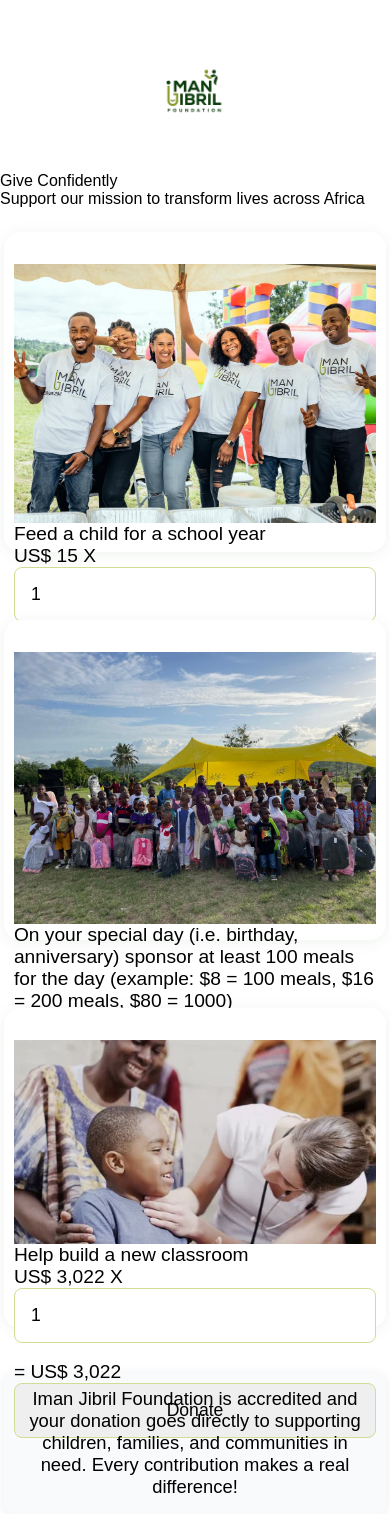
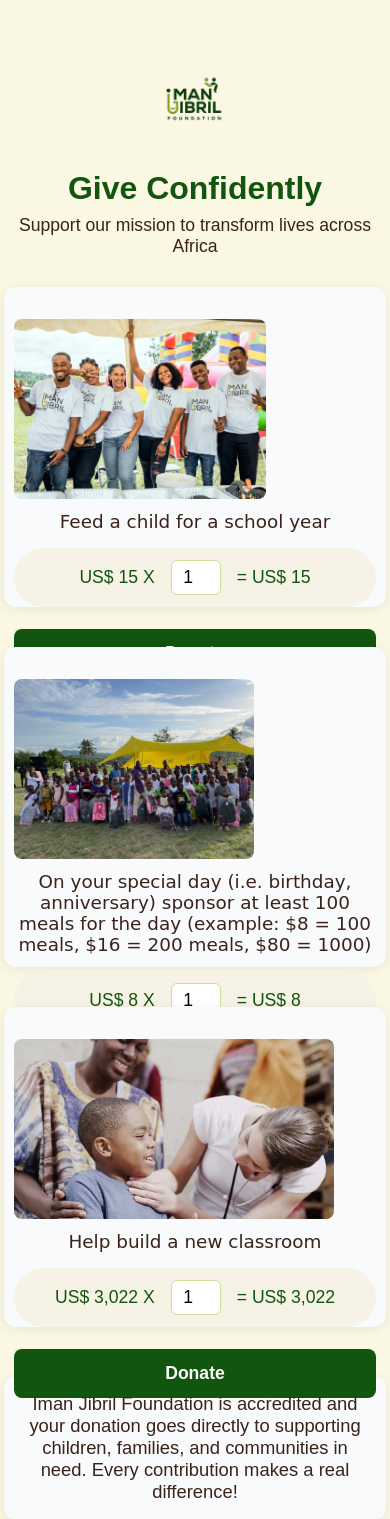
Before and after one commit to PrinceAmoakoBannerman/NGO, a Django app: page /donate/ in a window 390 px wide. Before the commit the page ends 1493 px from the top, so only its background shows below. Run offline with Django 5.2, Linux system fonts and the light colour scheme.

Commit message:
Revert to template-specific CSS for donate, sign in, and sign up pages

```diff
--- a/accounts/templates/accounts/donate.html
+++ b/accounts/templates/accounts/donate.html
@@ -6,62 +6,138 @@
   <title>Donate - Iman Jibril Foundation</title>
   <link rel="stylesheet" href="{% static 'css/style.css' %}">
   <style>
+    body {
+      background: #faf7e3;
+    }
+    .donate-logo {
+      display: block;
+      margin: 40px auto 10px auto;
+      max-width: 220px;
+      width: 40%;
+    }
+    .donate-header {
+      text-align: center;
+      margin-bottom: 30px;
+    }
+    .donate-title {
+      font-size: 2rem;
+      color: #12550f;
+      font-weight: bold;
+      margin-bottom: 8px;
+    }
+    .donate-subtitle {
+      font-size: 1.1rem;
+      color: #39231a;
+      margin-bottom: 24px;
+    }
+    .donate-card-list {
+      display: flex;
+      flex-wrap: wrap;
+      gap: 32px;
+      justify-content: center;
+      margin-bottom: 30px;
+    }
+    .donate-card {
+      flex: 1 1 300px;
+      max-width: 350px;
+      min-width: 220px;
+      box-sizing: border-box;
+      margin-bottom: 20px;
+      border-radius: 12px;
+      background: #f9fafb;
+      box-shadow: 0 2px 12px rgba(0,0,0,0.07);
+      padding: 24px;
+      font-size: 1rem;
+      text-align: center;
+    }
+    .donate-card img {
+      max-width: 100%;
+      max-height: 180px;
+      height: auto;
+      border-radius: 8px;
+      margin-bottom: 12px;
+    }
+    .donate-desc {
+      font-size: 1.15rem;
+      margin-bottom: 16px;
+      color: #39231a;
+      font-family: 'Patrick Hand', cursive, Arial, sans-serif;
+    }
+    .donate-amount {
+      background: #f6f3e6;
+      border-radius: 30px;
+      padding: 12px 0;
+      margin-bottom: 12px;
+      font-size: 1.1rem;
+      color: #12550f;
+      display: flex;
+      align-items: center;
+      justify-content: center;
+      gap: 8px;
+    }
+    .donate-card input[type="number"] {
+      width: 50px;
+      font-size: 1.1rem;
+      padding: 6px;
+      border-radius: 6px;
+      border: 1px solid #d0dd94;
+      text-align: center;
+      margin: 0 8px;
+    }
+    .donate-btn {
+      font-size: 1.1rem;
+      padding: 14px 28px;
+      width: 100%;
+      margin-top: 10px;
+      border-radius: 8px;
+      background: #12550f;
+      color: #fff;
+      border: none;
+      cursor: pointer;
+      font-weight: bold;
+    }
+    .donate-info {
+      width: 95vw;
+      margin: 0 auto;
+      margin-top: 20px;
+      background: #f9fafb;
+      border-radius: 10px;
+      box-shadow: 0 2px 12px rgba(0,0,0,0.07);
+      padding: 16px;
+      text-align: center;
+      font-size: 1.15rem;
+      color: #39231a;
+    }
+    @media (max-width: 900px) {
+      .donate-card-list {
+        gap: 16px;
+      }
+      .donate-card {
+        max-width: 95vw;
+      }
+    }
     @media (max-width: 600px) {
-  .signin-form-container,
-  .signup-form-container,
-  .donate-card {
-    max-width: 98vw !important;
-    width: 98vw !important;
-    padding: 32px 10px !important;
-    font-size: 1.2rem !important;
-    min-height: 320px;
-    margin: 24px auto !important;
-    border-radius: 16px;
-    box-shadow: 0 2px 16px rgba(18,85,15,0.07);
-    background: #fff;
-  }
-  .signin-form-container input,
-  .signup-form-container input,
-  .signup-form-container select,
-  .signup-form-container textarea,
-  .signin-form-container button,
-  .signup-form-container button,
-  .donate-card input,
-  .donate-card button {
-    font-size: 1.1rem !important;
-    padding: 16px !important;
-    width: 100% !important;
-    margin-bottom: 18px !important;
-    border-radius: 8px;
-    border: 1px solid #d0dd94;
-    box-sizing: border-box;
-  }
       .donate-card-list {
         flex-direction: column;
         align-items: center;
         gap: 20px;
       }
+      .donate-card {
+        width: 98vw !important;
+        max-width: 98vw !important;
+        padding: 32px 10px !important;
+        font-size: 1.2rem !important;
+        min-height: 320px;
+      }
       .donate-info {
         width: 98vw !important;
         font-size: 1.15rem !important;
-    margin: 0 auto;
-    margin-top: 20px;
-    padding: 16px;
-    border-radius: 10px;
-    background: #f9fafb;
-    box-shadow: 0 2px 12px rgba(0,0,0,0.07);
-    text-align: center;
       }
-  .signup-logo,
-  .signin-logo,
       .donate-logo {
         max-width: 120px;
         width: 60vw;
-    margin: 32px auto 20px auto;
-    display: block;
       }
     }
-
   </style>
 </head>
 <body>
```
Also changed, not shown: accounts/templates/accounts/signin.html (+52 -43 lines). Lines whose indentation alone changed are shown as unchanged.
